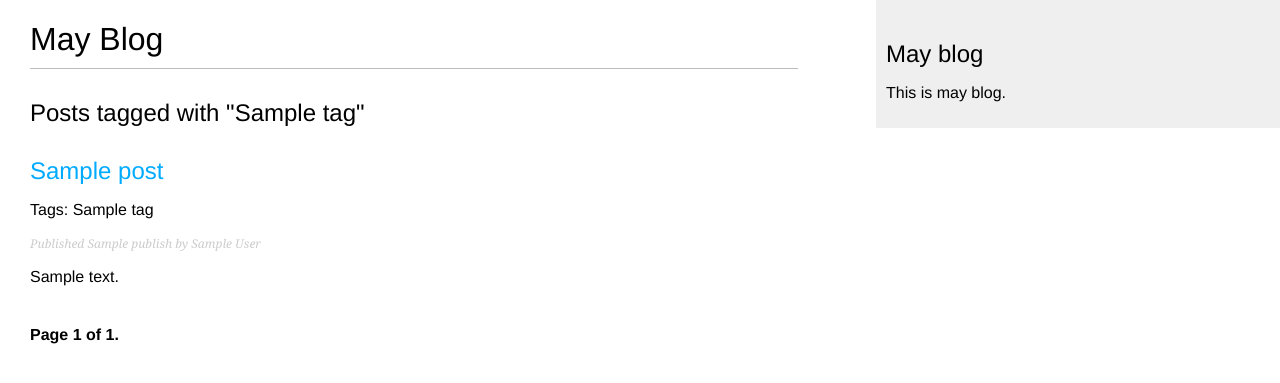
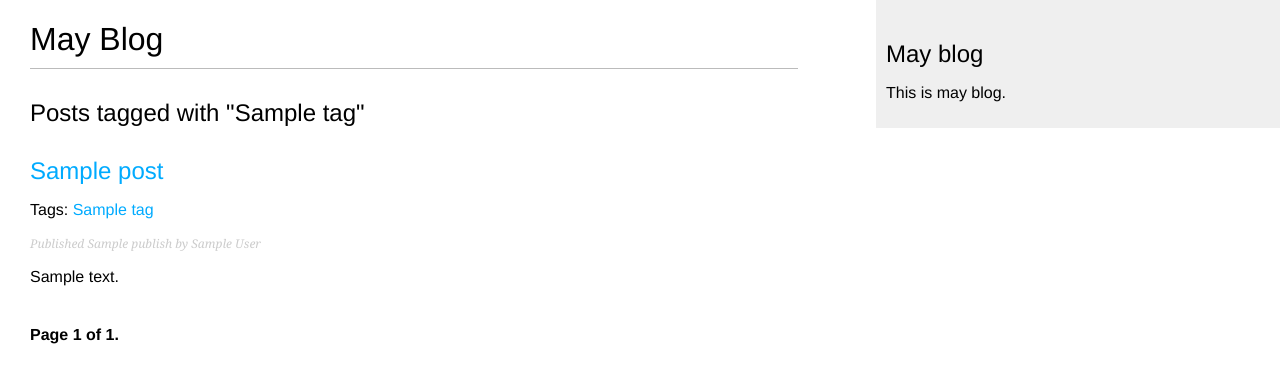
Before and after one commit to imay-dev/django-blog, a Django app: template src/blog/templates/blog/post/list.html in a window 1280 px wide. Shown: the top 383 px of the page. Run offline with Django 3.2, Linux system fonts and the light colour scheme; the template is opened without the code that fills it: most values are stand-ins (such as "Sample title", 1, 10 or a date in 2020).

Commit message:
Modify Tags in blog/list template to better state

```diff
--- a/src/blog/templates/blog/post/list.html
+++ b/src/blog/templates/blog/post/list.html
@@ -15,7 +15,17 @@
         {{ post.title }}
     </a>
 </h2>
-<p class="tags">Tags: {{ post.tags.all|join:", " }}</p>
+
+<p class="tags">
+    Tags:
+    {% for tag in post.tags.all %}
+    <a href="{% url "blog:post_list_by_tag" tag.slug %}">
+    {{ tag.name }}
+    </a>
+    {% if not forloop.last %}, {% endif %}
+    {% endfor %}
+</p>
+
 <p class="date">
     Published {{ post.publish }} by {{ post.author }}
 </p>
```
